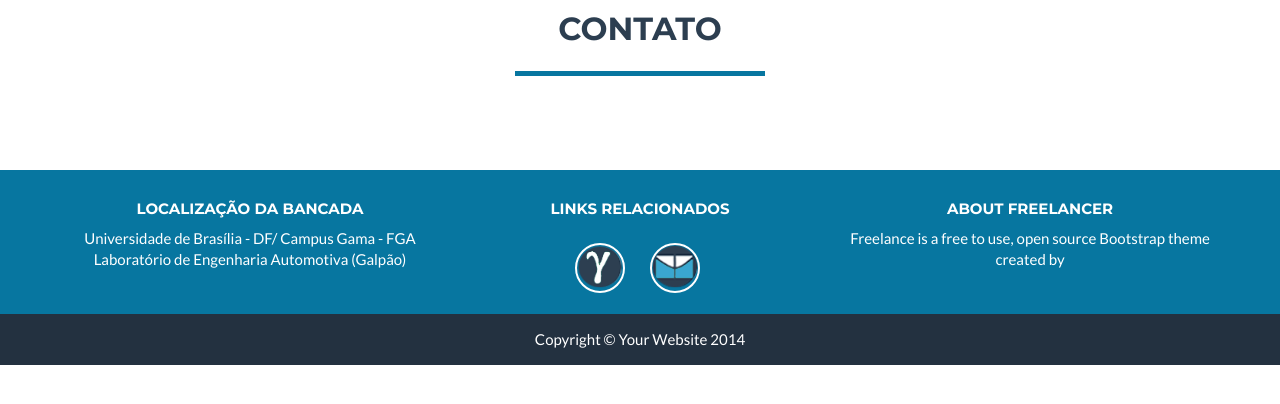
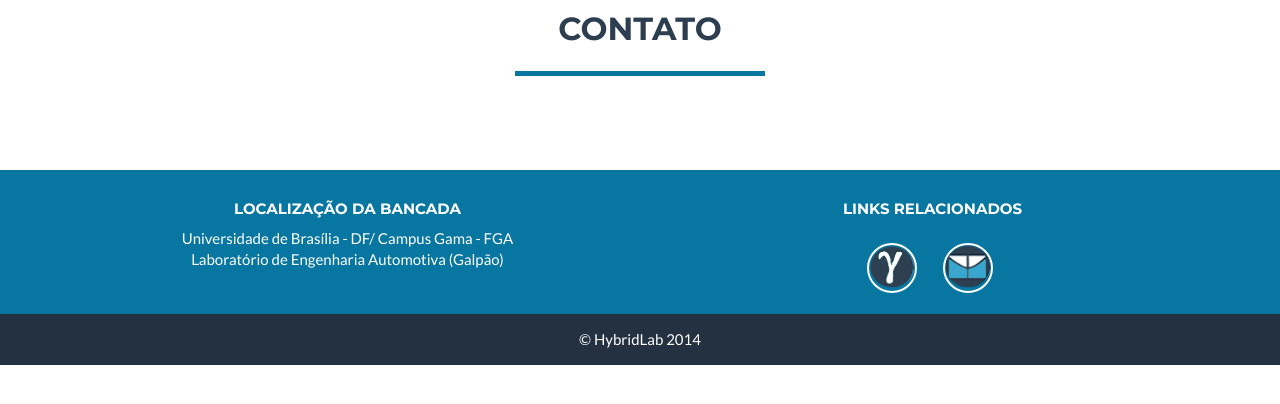
Before and after one commit to anapaulavnoronha/hybridlab, a Django app: page /contato/ in a window 1280 px wide. Shown: the part 160-564 px from the top of the page. Run offline with Django 3.2, Linux system fonts and the light colour scheme; parts of the project's set-up code (start-up, migrations or seed data) failed here and were passed over; some libraries are stand-ins or nearby versions.

Commit message:
Atualizando footer do arquivo base

```diff
--- a/hybridlab/templates/base.html
+++ b/hybridlab/templates/base.html
@@ -82,11 +82,11 @@
         <div class="footer-above">
             <div class="container">
                 <div class="row">
-                    <div class="footer-col col-md-4">
+                    <div class="footer-col col-md-6">
                         <h5>Localização da Bancada</h5>
                         Universidade de Brasília - DF/ Campus Gama - FGA <br> Laboratório de Engenharia Automotiva (Galpão)
                     </div>
-                    <div class="footer-col col-md-4">
+                    <div class="footer-col col-md-6">
                         <h5>Links Relacionados</h5>
                         <ul class="list-inline">
                             <li>
@@ -104,10 +104,6 @@
 
                         </ul>
                     </div>
-                    <div class="footer-col col-md-4">
-                        <h5>About Freelancer</h5>
-                        Freelance is a free to use, open source Bootstrap theme created by
-                    </div>
                 </div>
             </div>
         </div>
@@ -115,7 +111,7 @@
             <div class="container">
                 <div class="row">
                     <div class="col-lg-12">
-                        Copyright &copy; Your Website 2014
+                        &copy; HybridLab 2014
                     </div>
                 </div>
             </div>
```
